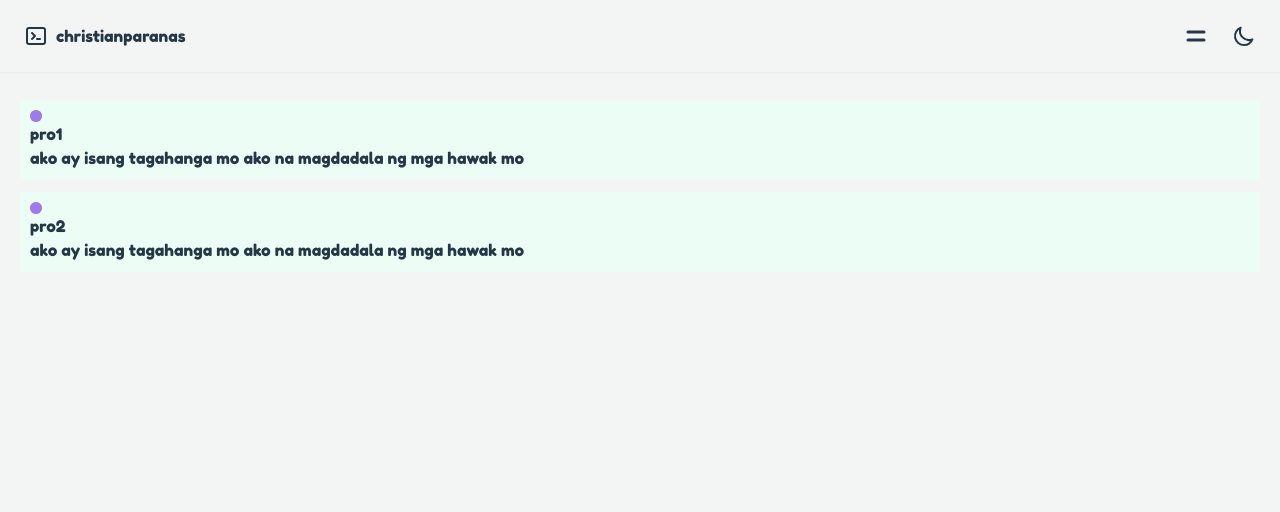
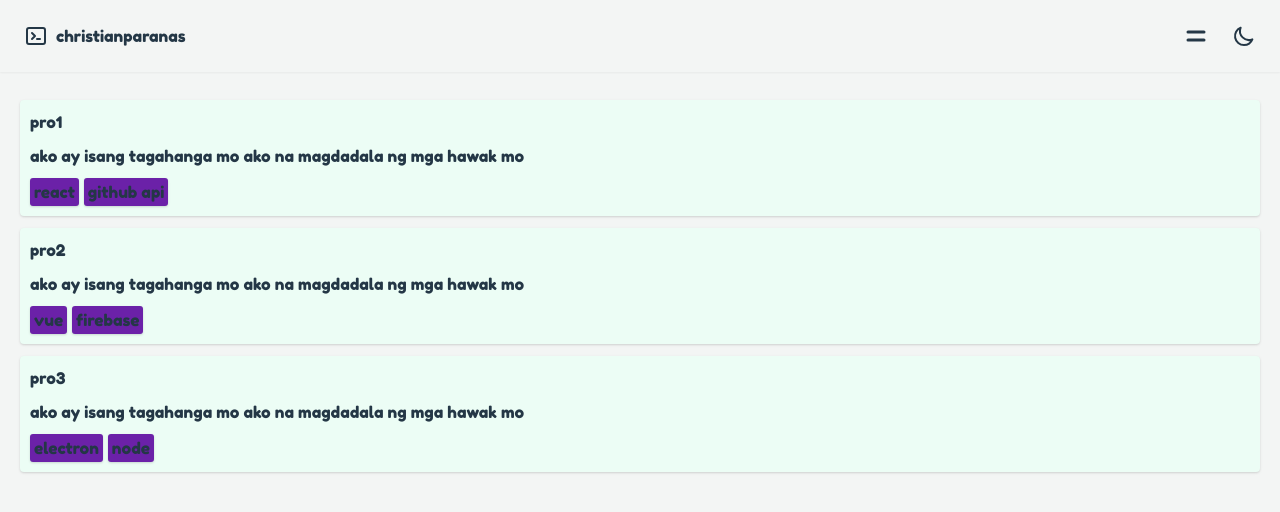
Before and after one commit to christianparanas/site, a Nuxt app: page /projects in a window 1280 px wide. Shown: the top 512 px of the page. Built offline with nearby package versions, Linux system fonts and the light colour scheme.

Commit message:
proj card

```diff
--- a/components/Procard.vue
+++ b/components/Procard.vue
@@ -1,13 +1,18 @@
 <template>
    <div id="Procard">
-      <div class="ping">
+      <!-- <div class="ping">
          <span class="flex h-3 w-3">
             <span class="animate-ping absolute inline-flex w-3 h-3 rounded-full bg-purple-400 opacity-75"></span>
             <span class="relative inline-flex rounded-full h-3 w-3 bg-purple-500"></span>
          </span>
-      </div>
+      </div> -->
       <h1>{{ content.title }}</h1>
       <p>{{ content.discrip }}</p>
+      <div class="tools">
+         <div class="tool shadow" v-for="tool in content.tools" :key="tool">
+            {{ tool }}
+         </div>
+      </div>
    </div>
 </template>
 
@@ -20,3 +25,21 @@ export default {
 
 }
 </script>
+
+<style scoped>
+   h1, p {
+      margin-bottom: 10px;
+   }
+
+   .tools {
+      display: flex;
+      justify-content: flex-start;
+      gap: 5px;
+   }
+
+   .tool {
+      padding: 2px 4px;
+      border-radius: 3px;
+      background-color: #6B21A8;
+   }
+</style>
--- a/pages/projects.vue
+++ b/pages/projects.vue
@@ -3,7 +3,7 @@
       <Nav />
       <div class="wrapper">
          <!-- passing the prop to procard compo -->
-         <div class="card" v-for="proj in projs" :key="proj.title">
+         <div class="card shadow" v-for="proj in projs" :key="proj.title">
             <Procard v-bind:content="proj" />
          </div>
       </div>
@@ -34,11 +34,18 @@ export default {
          projs: [
                   {
                      title: "pro1",
-                     discrip: "ako ay isang tagahanga mo ako na magdadala ng mga hawak mo"
+                     discrip: "ako ay isang tagahanga mo ako na magdadala ng mga hawak mo",
+                     tools: ['react', 'github api']
                   },
                   {
                      title: "pro2",
-                     discrip: "ako ay isang tagahanga mo ako na magdadala ng mga hawak mo"
+                     discrip: "ako ay isang tagahanga mo ako na magdadala ng mga hawak mo",
+                     tools: ['vue', 'firebase']
+                  },
+                  {
+                     title: "pro3",
+                     discrip: "ako ay isang tagahanga mo ako na magdadala ng mga hawak mo",
+                     tools: ['electron', 'node']
                   },
                 ]
       }
@@ -62,5 +69,6 @@ export default {
    .card {
       background-color: var(--menubg);
       padding: 10px;
+      border-radius: 4px;
    }
 </style>
```
